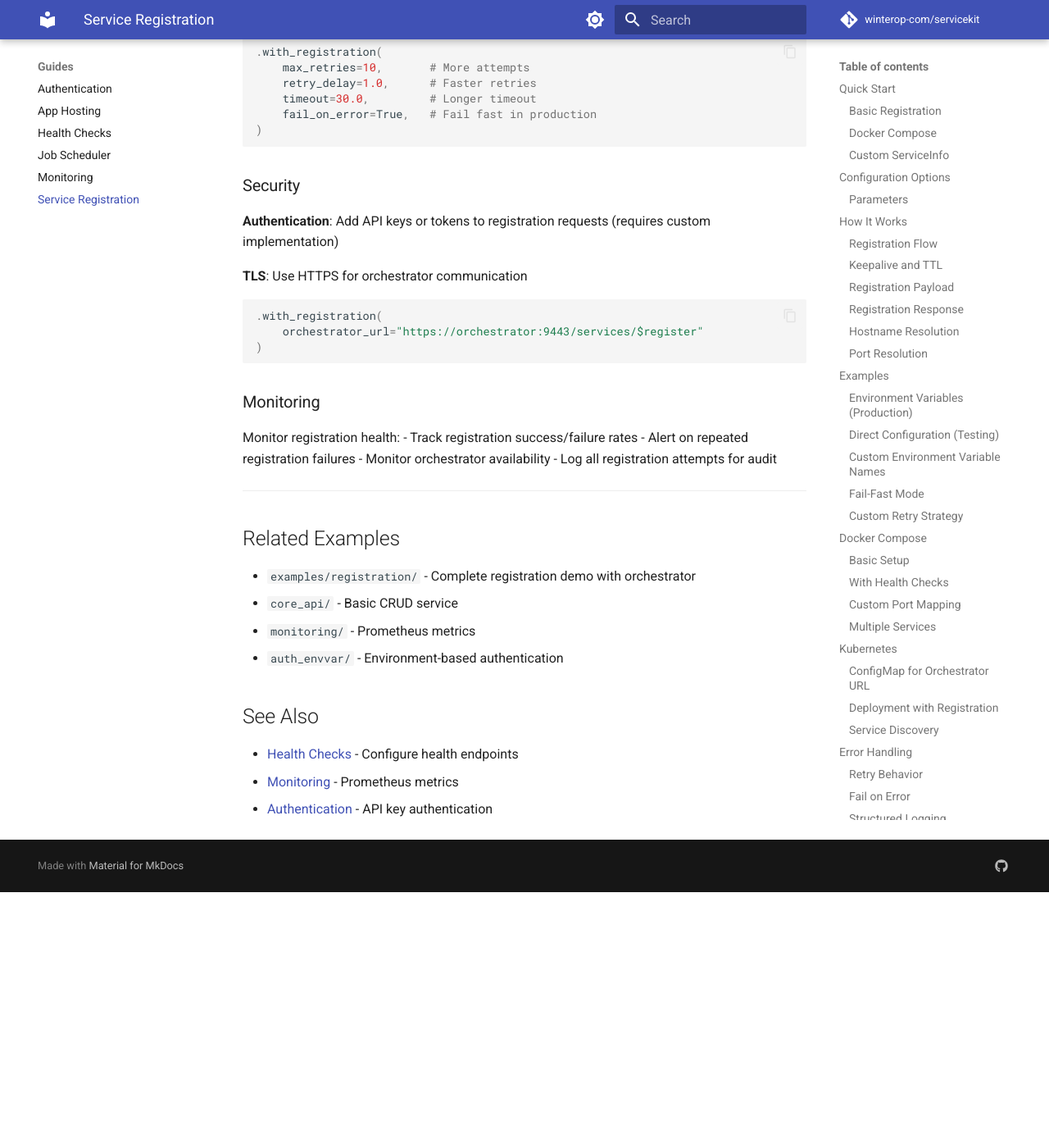
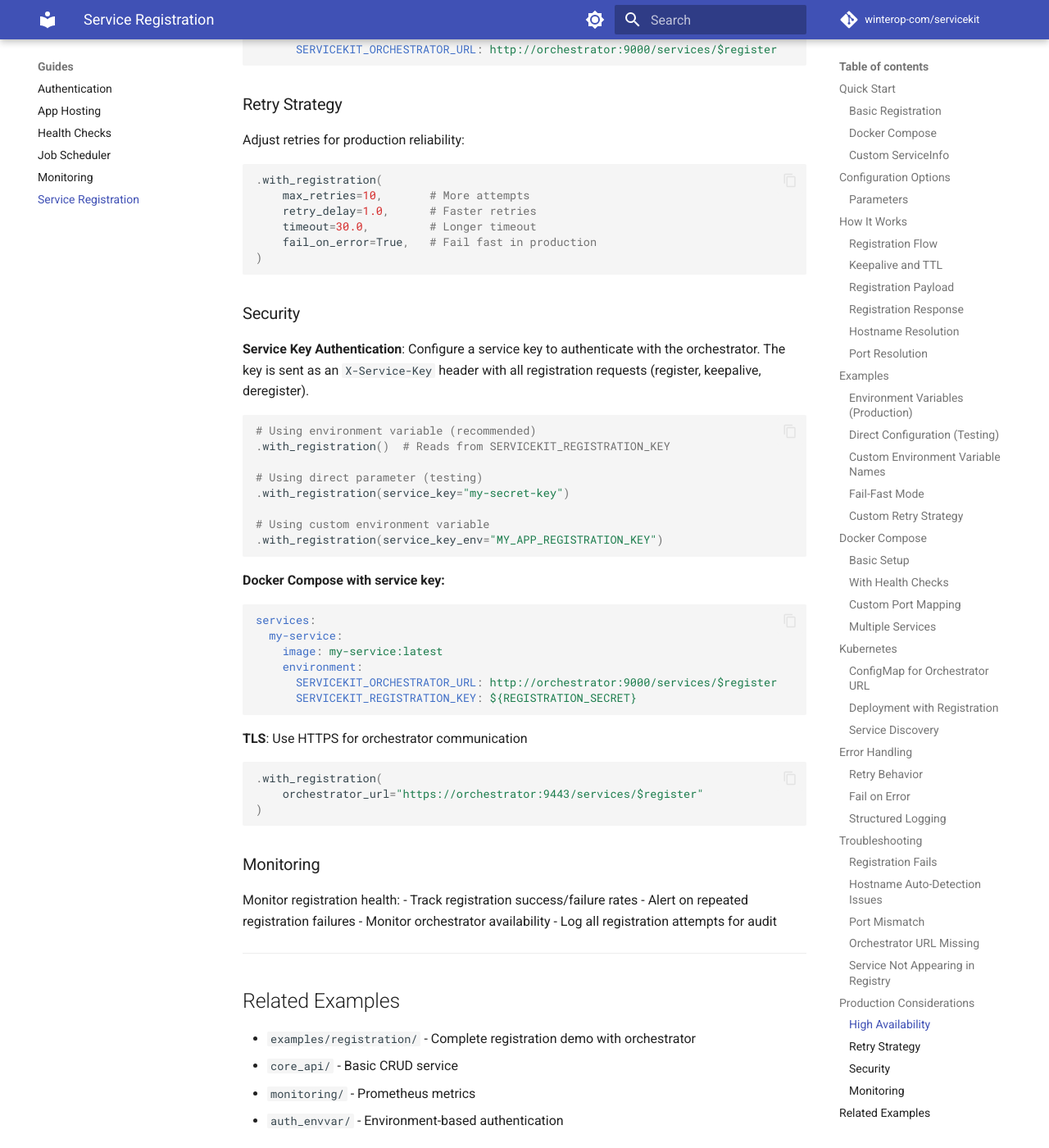
Before and after one commit to winterop-com/servicekit, an MkDocs documentation site: the page built from docs/guides/registration.md, in a window 1280 px wide and 1400 px high, scrolled down 14584 px. Shown: the whole window at 82% size. Built offline with MkDocs 1.6.1 and Material for MkDocs 9.7.7, drawn with Linux system fonts in a browser that asks for light colours; comment, search, counter and statistics services are not loaded; before the commit the page ends 15672 px from its top, so only the background shows below that; some of the changed text lies outside the part shown.

Commit message:
docs: add service key authentication to registration guide

````diff
--- a/docs/guides/registration.md
+++ b/docs/guides/registration.md
@@ -94,6 +94,8 @@ The `.with_registration()` method accepts these parameters:
     enable_keepalive=True,              # Enable periodic ping to keep service alive
     keepalive_interval=10.0,            # Seconds between keepalive pings
     auto_deregister=True,               # Automatically deregister on shutdown
+    service_key=None,                   # Service key for authentication
+    service_key_env="SERVICEKIT_REGISTRATION_KEY",  # Env var for service key
 )
 ```
 
@@ -112,6 +114,8 @@ The `.with_registration()` method accepts these parameters:
 - **enable_keepalive** (`bool`): Enable periodic pings to keep service registered. Default: True.
 - **keepalive_interval** (`float`): Seconds between keepalive pings. Default: 10.0.
 - **auto_deregister** (`bool`): Automatically deregister service on shutdown. Default: True.
+- **service_key** (`str | None`): Service key for authentication. If provided, sent as `X-Service-Key` header. Default: None.
+- **service_key_env** (`str`): Environment variable name for service key. Default: `SERVICEKIT_REGISTRATION_KEY`.
 
 ---
 
@@ -705,7 +709,29 @@ Adjust retries for production reliability:
 
 ### Security
 
-**Authentication**: Add API keys or tokens to registration requests (requires custom implementation)
+**Service Key Authentication**: Configure a service key to authenticate with the orchestrator. The key is sent as an `X-Service-Key` header with all registration requests (register, keepalive, deregister).
+
+```python
+# Using environment variable (recommended)
+.with_registration()  # Reads from SERVICEKIT_REGISTRATION_KEY
+
+# Using direct parameter (testing)
+.with_registration(service_key="my-secret-key")
+
+# Using custom environment variable
+.with_registration(service_key_env="MY_APP_REGISTRATION_KEY")
+```
+
+**Docker Compose with service key:**
+
+```yaml
+services:
+  my-service:
+    image: my-service:latest
+    environment:
+      SERVICEKIT_ORCHESTRATOR_URL: http://orchestrator:9000/services/$register
+      SERVICEKIT_REGISTRATION_KEY: ${REGISTRATION_SECRET}
+```
 
 **TLS**: Use HTTPS for orchestrator communication
 
````
